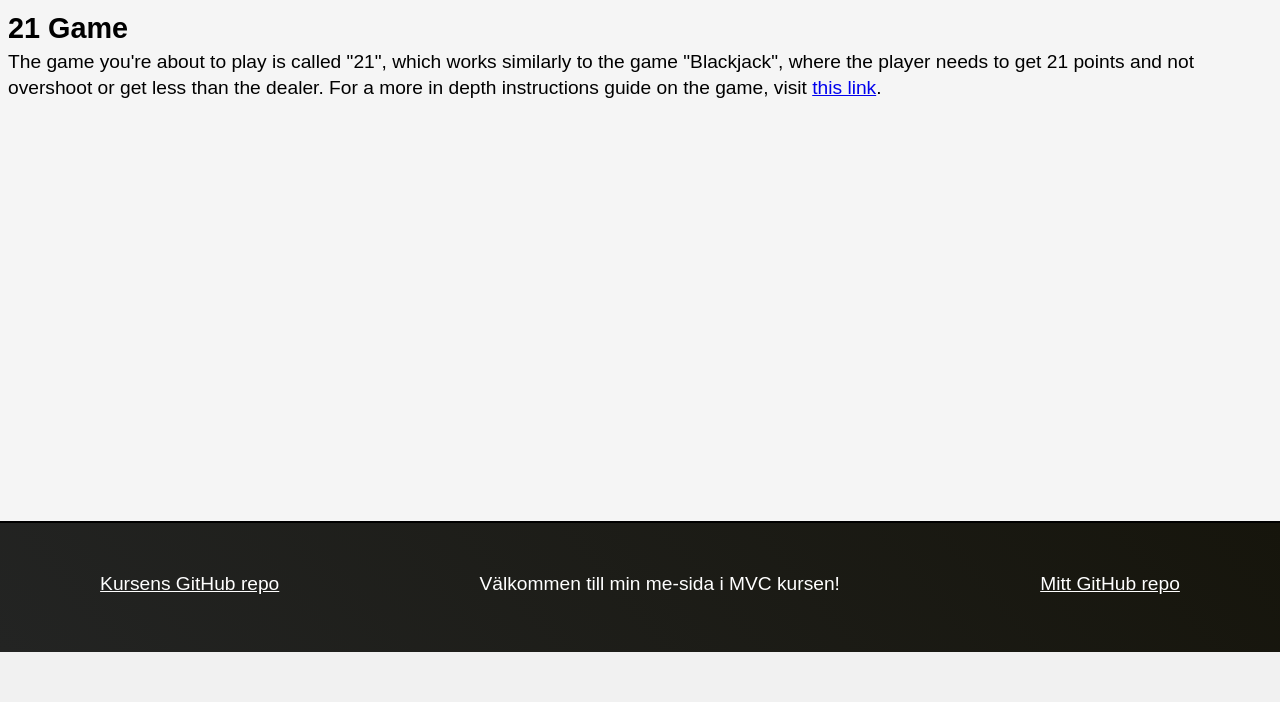
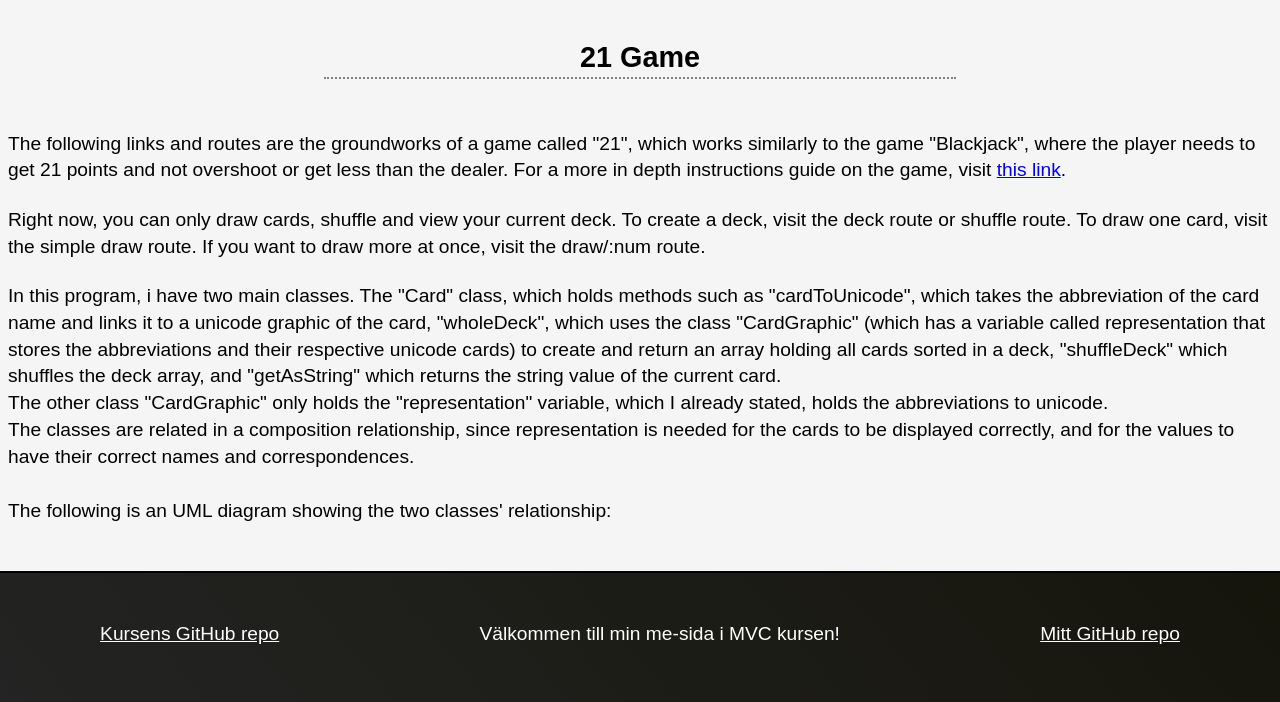
Before and after one commit to AndiDupa/mvc-report, a Symfony app: template templates/card/home.html.twig in a window 1280 px wide. Shown: the part 148-850 px from the top of the page. Before the commit the page ends 800 px from the top, so only its background shows below. Run offline with Twig, Linux system fonts and the light colour scheme; the template is opened without the code that fills it, so the values that code supplies are empty; style sheets or scripts are compiled from the project's sources; some libraries are stand-ins or nearby versions.

Commit message:
Working on fixing the card page

```diff
--- a/templates/card/home.html.twig
+++ b/templates/card/home.html.twig
@@ -3,11 +3,27 @@
 {% block title %}21 Game{% endblock %}
 
 {% block body %}
-<h1>21 Game</h1>
+<div class="center">
+    <h1>21 Game</h1>
+</div><br>
 
-<p>The game you're about to play is called "21", which works similarly to the game
+<p>The following links and routes are the groundworks of a game called "21", which works similarly to the game
 "Blackjack", where the player needs to get 21 points and not overshoot or get less than the dealer.
 For a more in depth instructions guide on the game, visit <a href="https://sv.wikipedia.org/wiki/Tjugoett_(kortspel)">
 this link</a>.</p>
 
+<p>Right now, you can only draw cards, shuffle and view your current deck. To create a deck, visit the deck route or shuffle route.
+To draw one card, visit the simple draw route. If you want to draw more at once, visit the draw/:num route.</p>
+
+<p>
+    In this program, i have two main classes. The "Card" class, which holds methods such as "cardToUnicode", which takes the abbreviation
+    of the card name and links it to a unicode graphic of the card, "wholeDeck", which uses the class "CardGraphic" (which has a variable called representation
+    that stores the abbreviations and their respective unicode cards) to create and return an array holding all cards sorted in a deck, "shuffleDeck" which shuffles
+    the deck array, and "getAsString" which returns the string value of the current card.<br>
+    The other class "CardGraphic" only holds the "representation" variable, which I already stated, holds the abbreviations to unicode.<br>
+    The classes are related in a composition relationship, since representation is needed for the cards to be displayed correctly, and for the
+    values to have their correct names and correspondences.<br><br>
+    The following is an UML diagram showing the two classes' relationship:<br>
+</p>
+
 {% endblock %}
--- a/templates/card/init.html.twig
+++ b/templates/card/init.html.twig
@@ -1,9 +1,9 @@
 {% extends "base.html.twig" %}
 
-{% block title %}Pig Game{% endblock %}
+{% block title %}21 game{% endblock %}
 
 {% block body %}
-<h1>Pig game [START]</h1>
+<h1>21 game [START]</h1>
 
 <p>How many dices do you want to have in your dice hand when playing the game?</p>
 
--- a/templates/card/play.html.twig
+++ b/templates/card/play.html.twig
@@ -1,9 +1,9 @@
 {% extends "base.html.twig" %}
 
-{% block title %}Pig Game{% endblock %}
+{% block title %}21 game{% endblock %}
 
 {% block body %}
-<h1>Pig game [PLAYING]</h1>
+<h1>21 game [PLAYING]</h1>
 
 <p>Roll the dices or save the points you have.</p>
 
```
Also changed, not shown: src/Card/CardGraphic.php (+0 -59 lines), src/Card/CardHand.php (deleted, +0 -45 lines), src/Card/DeckOfCards.php (deleted, +0 -7 lines), templates/card/test/dicehand.html.twig (deleted, +0 -22 lines), templates/card/test/roll.html.twig (deleted, +0 -15 lines), templates/card/test/roll_many.html.twig (deleted, +0 -22 lines).
